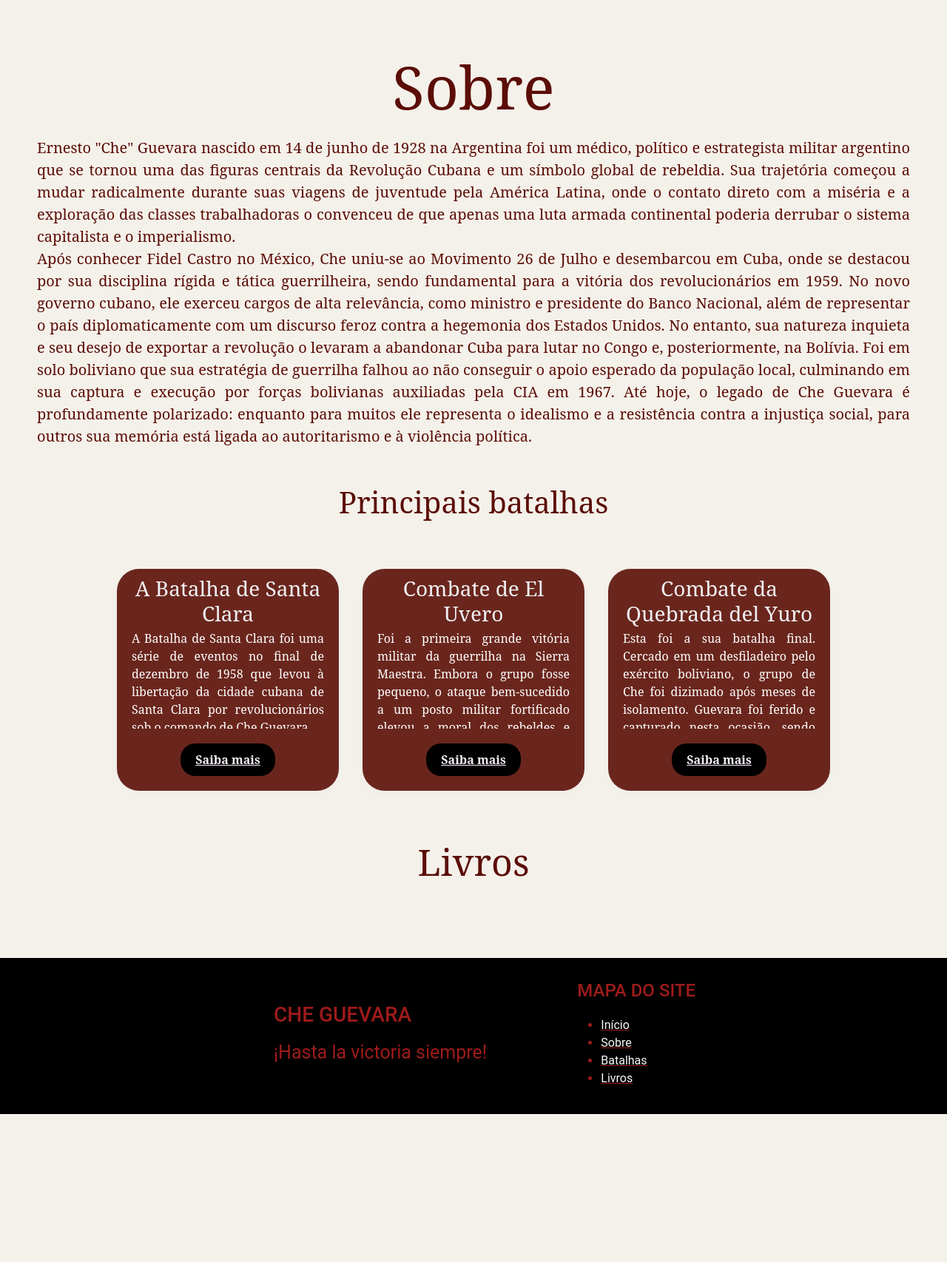
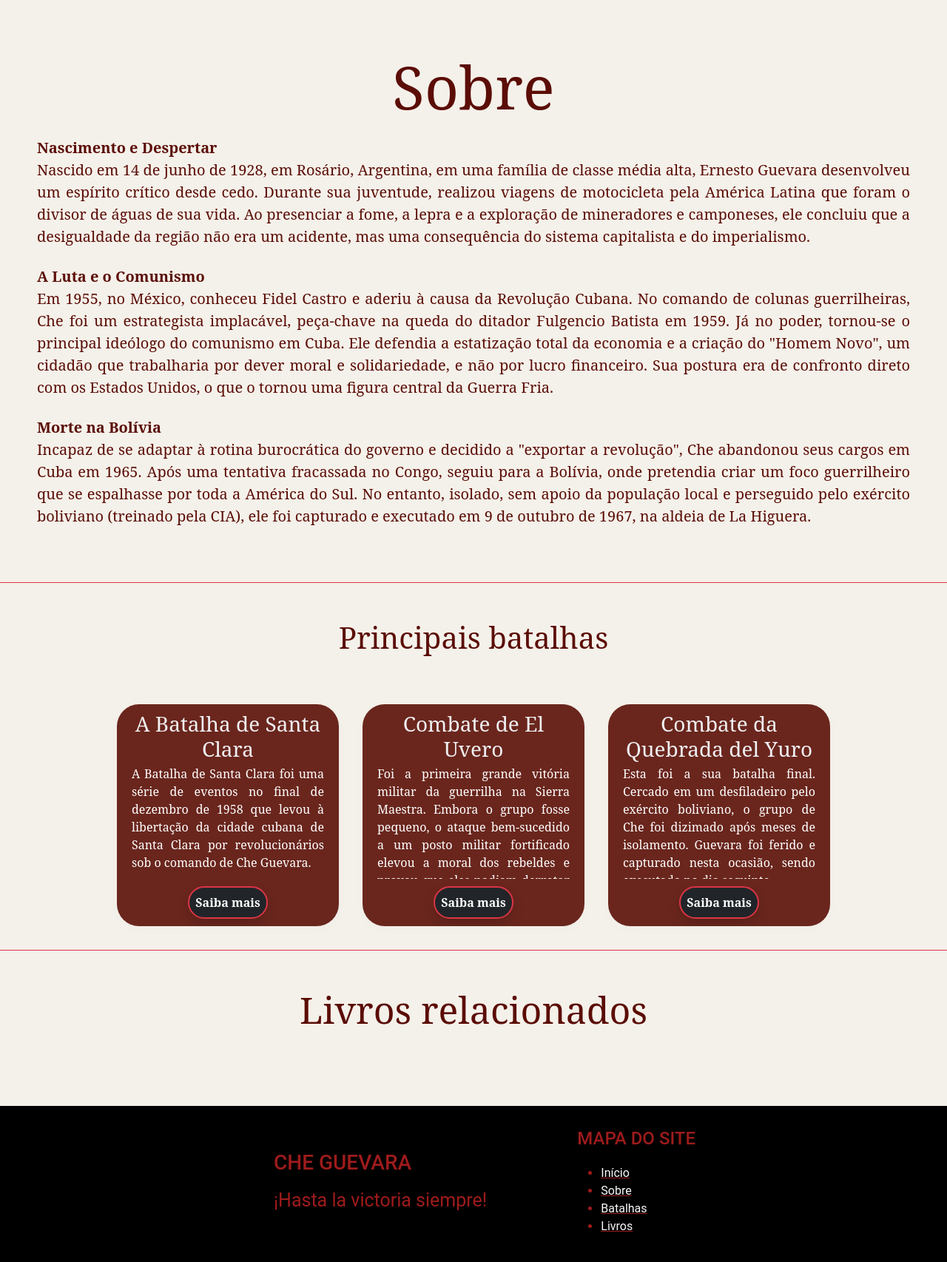
Before and after one commit to anaeloisa1/SITEAWEB, a Flask app: page / in a window 1280 px wide. Shown: the part 825-2531 px from the top of the page at 74% size. Before the commit the page ends 2331 px from the top, so only its background shows below. Run offline with Flask 3, Linux system fonts and the light colour scheme; data that the repository does not hold is empty; parts of the project's set-up code (start-up, migrations or seed data) failed here and were passed over; some libraries are stand-ins or nearby versions.

Commit message:
Alteração Final

```diff
--- a/static/css/style.css
+++ b/static/css/style.css
@@ -25,6 +25,7 @@ body {
     object-fit: cover; /* Garante que a imagem preencha o círculo sem distorcer */
     border: 2px solid var(--primary-red); /* Borda opcional */
     box-shadow: 0 0 5px rgba(255, 255, 255, 0.5); /* Sombra suave */
+    max-height:50px
 }
 
 .navbar-brand {
@@ -57,6 +58,7 @@ body {
 .navbar-toggler {
     border-color: var(--primary-red);
 }
+
 
 /* Hero Section com efeito de "pôster" */
 /* Hero que ocupa a tela toda */
@@ -94,9 +96,6 @@ body {
   margin: 50px;
 }
 
-#acess-conteudos{
-  text-decoration: underline;
-}
 
 #sobre h1 {
   font-size: 80px;
@@ -215,7 +214,7 @@ h2 {
     text-align: center;
     margin: 10px;
     max-width: 300px;
-    min-height: 550px; /* Altura mínima para todos os cards */
+    max-height: 700px; /* Altura mínima para todos os cards */
 
     /* Ativa o Flexbox para alinhar os itens internamente */
     display: flex;
--- a/templates/index.html
+++ b/templates/index.html
@@ -43,25 +43,35 @@
     <div class="container">
         <h1>Patria o Muerte</h1>
     </div>
+    <a href="https://www.politize.com.br/comunismo-o-que-e/?https://www.politize.com.br/&gad_source=1&gad_campaignid=1988281103&
+    gbraid=0AAAAADgJLRzxbTbon8egmBG4Z4_PVzdAv&gclid=CjwKCAiAqKbMBhBmEiwAZ3UboKGX5p9iuB76UEQ_OJLETIayRpUVDTZhvFK8Csk8WlRi5QI_NCfG6BoC2WUQAvD_BwE"
+    class="btn btn-dark border border-danger border-5 px-3 py-3 fw-bold shadow">
+    Saiba mais sobre o comunismo.</a>
 </header>
 
 <section id="sobre">
         <h1 style="margin: 20px;">Sobre</h1>
-        <p class="text-sobre">Ernesto "Che" Guevara nascido em 14 de junho de 1928 na Argentina foi um médico, político e estrategista militar argentino que se tornou uma das
-            figuras centrais da Revolução Cubana e um símbolo global de rebeldia. Sua trajetória começou a mudar radicalmente durante
-            suas viagens de juventude pela América Latina, onde o contato direto com a miséria e a exploração das classes trabalhadoras o
-            convenceu de que apenas uma luta armada continental poderia derrubar o sistema capitalista e o imperialismo.</p>
-        <p class="text-sobre">Após conhecer Fidel Castro no México, Che uniu-se ao Movimento 26 de Julho e desembarcou em Cuba,
-            onde se destacou por sua disciplina rígida e tática guerrilheira, sendo fundamental para a vitória dos revolucionários em
-            1959. No novo governo cubano, ele exerceu cargos de alta relevância, como ministro e presidente do Banco Nacional, além de
-            representar o país diplomaticamente com um discurso feroz contra a hegemonia dos Estados Unidos. No entanto, sua natureza
-            inquieta e seu desejo de exportar a revolução o levaram a abandonar Cuba para lutar no Congo e, posteriormente, na Bolívia.
-            Foi em solo boliviano que sua estratégia de guerrilha falhou ao não conseguir o apoio esperado da população local, culminando
-            em sua captura e execução por forças bolivianas auxiliadas pela CIA em 1967. Até hoje, o legado de Che Guevara é profundamente
-            polarizado: enquanto para muitos ele representa o idealismo e a resistência contra a injustiça social, para outros sua memória
-            está ligada ao autoritarismo e à violência política.</p>
+        <p class="text-sobre"><strong>Nascimento e Despertar</strong>
+Nascido em 14 de junho de 1928, em Rosário, Argentina, em uma família de classe média alta, Ernesto Guevara desenvolveu um espírito crítico desde cedo.
+Durante sua juventude, realizou viagens de motocicleta pela América Latina que foram o divisor de águas de sua vida. Ao presenciar a fome, a lepra e
+a exploração de mineradores e camponeses, ele concluiu que a desigualdade da região não era um acidente, mas uma consequência do sistema capitalista e do
+imperialismo.</p>
+            <br>
+        <p class="text-sobre"><strong>A Luta e o Comunismo</strong>
+Em 1955, no México, conheceu Fidel Castro e aderiu à causa da Revolução Cubana. No comando de colunas guerrilheiras,
+Che foi um estrategista implacável, peça-chave na queda do ditador Fulgencio Batista em 1959. Já no poder, tornou-se o principal
+ideólogo do comunismo em Cuba. Ele defendia a estatização total da economia e a criação do "Homem Novo", um cidadão que trabalharia
+por dever moral e solidariedade, e não por lucro financeiro. Sua postura era de confronto direto com os Estados Unidos,
+ o que o tornou uma figura central da Guerra Fria.</p>
+            <br>
+        <p class="text-sobre"><strong>Morte na Bolívia</strong>
+Incapaz de se adaptar à rotina burocrática do governo e decidido a "exportar a revolução", Che abandonou seus cargos em Cuba em
+1965. Após uma tentativa fracassada no Congo, seguiu para a Bolívia, onde pretendia criar um foco guerrilheiro que se espalhasse
+ por toda a América do Sul. No entanto, isolado, sem apoio da população local e perseguido pelo exército boliviano (treinado pela
+ CIA), ele foi capturado e executado em 9 de outubro de 1967, na aldeia de La Higuera.</p>
+    <br>
     </section>
-
+    <hr class="text-danger border-danger opacity-100">
     <section id="catego">
         <h1 id="categorias-title">Principais batalhas</h1>
         <div class="container">
@@ -77,8 +87,8 @@
 
                     </p>
                 </div>
-                <div class="card_botao">
-                    <a href="https://dicassobrecuba.com.br/santa-clara/a-batalha-de-santa-clara/" target="_blank">Saiba mais</a>
+                <div class="text-center">
+                    <a href="https://dicassobrecuba.com.br/santa-clara/a-batalha-de-santa-clara/" class="btn btn-dark border border-danger border-2 px-2 py-2 fw-bold shadow rounded-pill">Saiba mais</a>
                 </div>
             </div>
             <div class="card">
@@ -92,8 +102,8 @@
                         moral dos rebeldes e provou que eles podiam derrotar o exército oficial em campo aberto.
                     </p>
                 </div>
-                <div class="card_botao">
-                    <a href="https://pt.wikipedia.org/wiki/Combate_de_El_Uvero" target="_blank">Saiba
+                <div class="text-center">
+                    <a href="https://pt.wikipedia.org/wiki/Combate_de_El_Uvero" class="btn btn-dark border border-danger border-2 px-2 py-2 fw-bold shadow rounded-pill">Saiba
                         mais</a>
                 </div>
             </div>
@@ -107,17 +117,19 @@
                         isolamento. Guevara foi ferido e capturado nesta ocasião, sendo executado no dia seguinte.
                     </p>
                 </div>
-                <div class="card_botao">
-                    <a href="https://o-boto.com/blog/1967-bolivia-o-resumo-de-uma-luta" target="_blank">Saiba mais</a>
+                <div class='text-center'>
+                    <a href="https://o-boto.com/blog/1967-bolivia-o-resumo-de-uma-luta" class="btn btn-dark border border-danger border-2 px-2 py-2 fw-bold shadow rounded-pill">Saiba mais</a>
                 </div>
             </div>
         </div>
     </section>
 
+   <hr class="text-danger border-danger opacity-100">
+
     <!-- Alterar para livros -->
 
 <section id="livro">
-    <h2 id="livros-title">Livros</h2>
+    <h2 id="livros-title">Livros relacionados</h2>
 
     <div class="container">
         {% for bdcard in livros %}
@@ -131,8 +143,8 @@
             <div class="card_texto">
                 <p>{{ bdcard.Sinopse }}</p>
             </div>
-            <div class="card_botao">
-                <a href="{{ url_for('arquivo', idconteudo=bdcard.ID_Conteudo) }}">Conheça!</a>
+            <div class="text-center">
+                <a href="{{ url_for('arquivo', idconteudo=bdcard.ID_Conteudo) }}"class="btn btn-dark border border-danger border-2 px-2 py-2 fw-bold shadow">Conheça!</a>
             </div>
         </div>
         {% endfor %}
```
Also changed, not shown: db_biblioteca.sql (line endings or trailing spaces), static/img/biografia.jpg (added), 1 other file.
